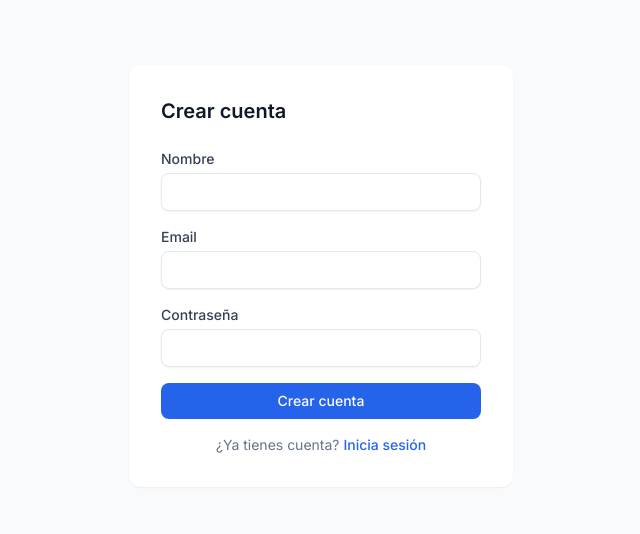
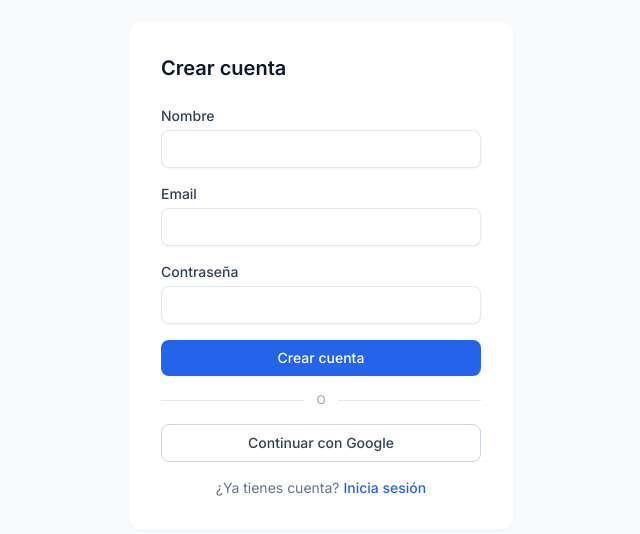
Before and after one commit to nicol24v/GestorTareas-CPF, a React (Vite) app in the folder client/: page /register in a window 1280 px wide. Shown: the part 124-658 px from the top of the page, without its empty margins (319-959 px from the left). Built offline with nearby package versions, Linux system fonts and the light colour scheme; no server answers.

Commit message:
feat: agregar boton de continuar con Google en login y registro

```diff
--- a/client/src/pages/LoginPage.jsx
+++ b/client/src/pages/LoginPage.jsx
@@ -10,6 +10,10 @@ function validate({ email, password }) {
   if (!email.trim()) errors.email = 'El email es requerido';
   if (!password) errors.password = 'La contraseña es requerida';
   return errors;
+}
+
+function redirectToGoogleLogin() {
+  window.location.href = `${import.meta.env.VITE_API_URL}/auth/google`;
 }
 
 function LoginPage() {
@@ -62,6 +66,16 @@ function LoginPage() {
             {submitting ? 'Ingresando...' : 'Ingresar'}
           </Button>
         </form>
+
+        <div className="my-4 flex items-center gap-3">
+          <div className="h-px flex-1 bg-slate-200" />
+          <span className="text-xs text-slate-400">O</span>
+          <div className="h-px flex-1 bg-slate-200" />
+        </div>
+        <Button type="button" variant="outline" className="w-full" onClick={redirectToGoogleLogin}>
+          Continuar con Google
+        </Button>
+
         <p className="mt-4 text-center text-sm text-slate-500">
           ¿No tienes cuenta?{' '}
           <Link to="/register" className="font-medium text-blue-600 hover:underline">
--- a/client/src/pages/RegisterPage.jsx
+++ b/client/src/pages/RegisterPage.jsx
@@ -11,6 +11,10 @@ function validate({ name, email, password }) {
   if (!email.trim()) errors.email = 'El email es requerido';
   if (password.length < 6) errors.password = 'La contraseña debe tener al menos 6 caracteres';
   return errors;
+}
+
+function redirectToGoogleLogin() {
+  window.location.href = `${import.meta.env.VITE_API_URL}/auth/google`;
 }
 
 function RegisterPage() {
@@ -70,6 +74,16 @@ function RegisterPage() {
             {submitting ? 'Creando...' : 'Crear cuenta'}
           </Button>
         </form>
+
+        <div className="my-4 flex items-center gap-3">
+          <div className="h-px flex-1 bg-slate-200" />
+          <span className="text-xs text-slate-400">O</span>
+          <div className="h-px flex-1 bg-slate-200" />
+        </div>
+        <Button type="button" variant="outline" className="w-full" onClick={redirectToGoogleLogin}>
+          Continuar con Google
+        </Button>
+
         <p className="mt-4 text-center text-sm text-slate-500">
           ¿Ya tienes cuenta?{' '}
           <Link to="/login" className="font-medium text-blue-600 hover:underline">
```
